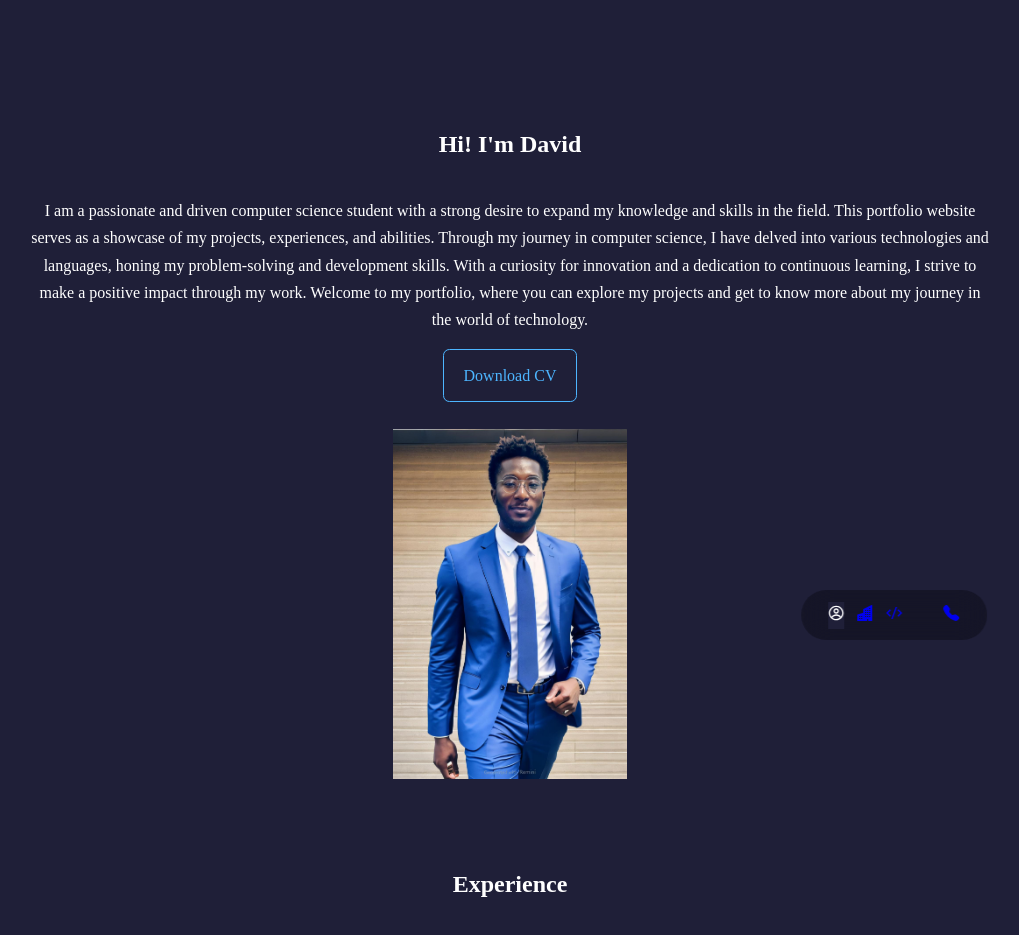
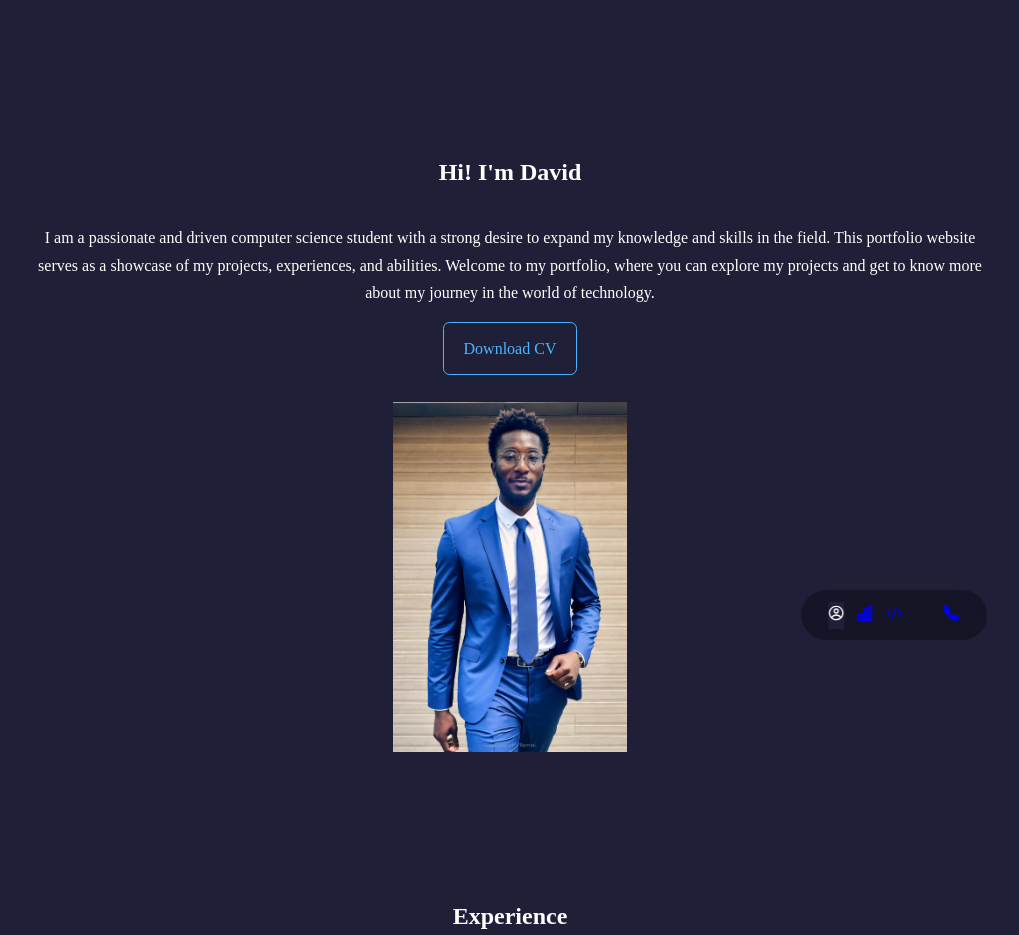
Before and after one commit to davididowu2001/portfolio-Web, a React (Create React App) app: page / in a window 1280 px wide. Shown: the top 935 px of the page, without its empty margins (130-1149 px from the left). Built offline with nearby package versions, Linux system fonts and the light colour scheme; some icons are missing.

Commit message:
corrected experience header

```diff
--- a/src/components/Home.js
+++ b/src/components/Home.js
@@ -9,7 +9,7 @@
       <div className="container">
         <h1>Hi! I'm David</h1>
         <p>
-        I am a passionate and driven computer science student with a strong desire to expand my knowledge and skills in the field. This portfolio website serves as a showcase of my projects, experiences, and abilities. Through my journey in computer science, I have delved into various technologies and languages, honing my problem-solving and development skills. With a curiosity for innovation and a dedication to continuous learning, I strive to make a positive impact through my work. Welcome to my portfolio, where you can explore my projects and get to know more about my journey in the world of technology.
+     I am a passionate and driven computer science student with a strong desire to expand my knowledge and skills in the field. This portfolio website serves as a showcase of my projects, experiences, and abilities. Welcome to my portfolio, where you can explore my projects and get to know more about my journey in the world of technology.
 
       </p>
         <div>
--- a/src/components/skill.css
+++ b/src/components/skill.css
@@ -9,7 +9,7 @@
 #skill h2 {
   text-align: center;
   margin-bottom: 2rem;
-  margin-top: 2rem;
+  margin-top: 4rem;
 }
 
 .slideshow-container {
```
